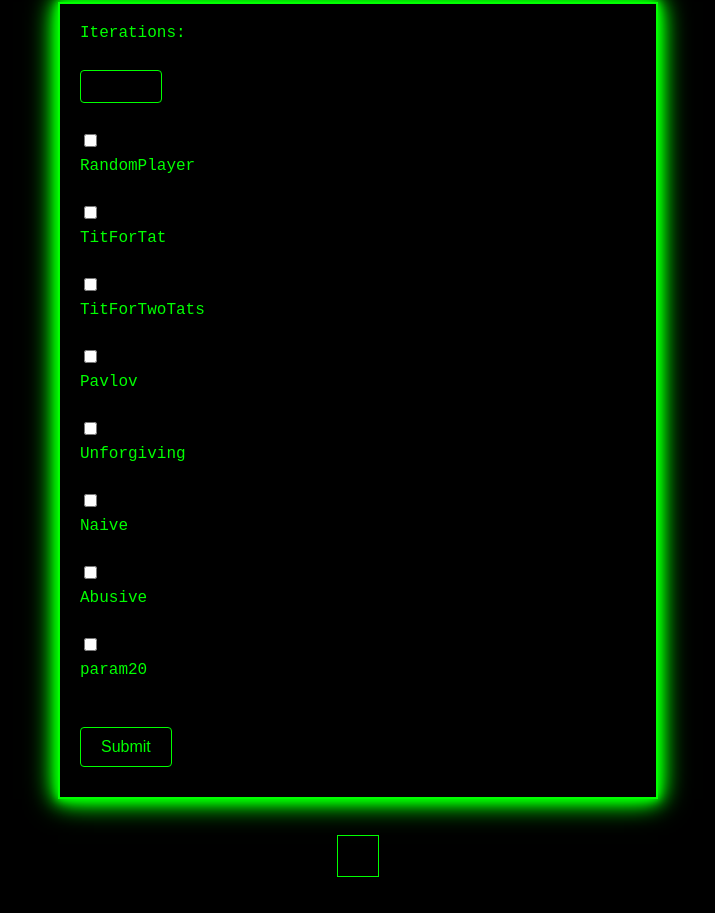
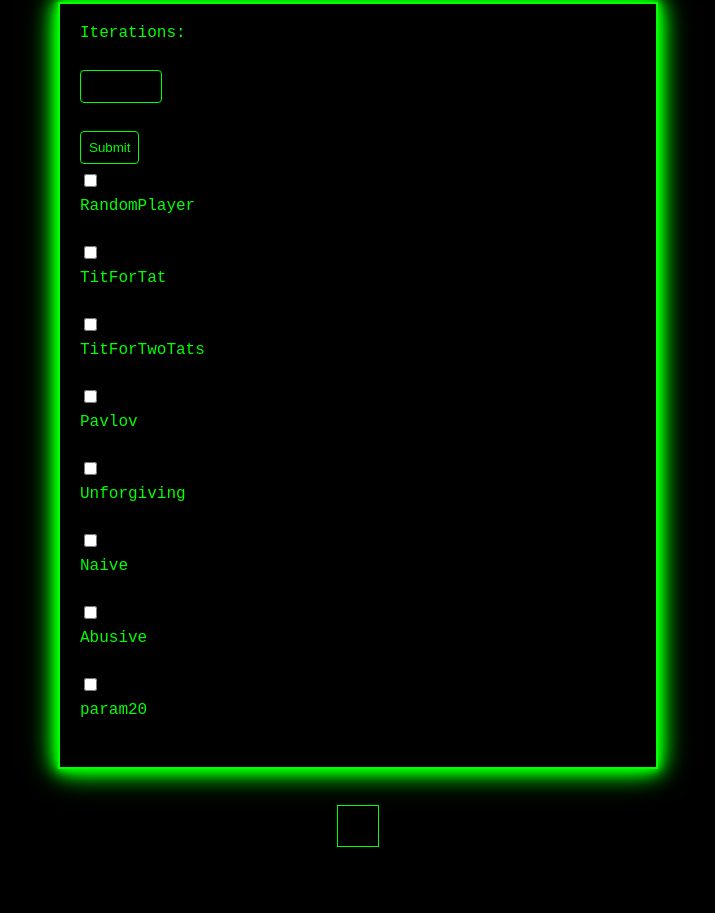
Before and after one commit to Humancannonball/PersonalSite, a website: page web/public/prisoner.html in a window 1280 px wide. Shown: the part 576-1489 px from the top of the page, without its empty margins (282-997 px from the left). After the commit the page ends 1459 px from the top, so only its background shows below. Drawn offline with Linux system fonts and the light colour scheme.

Commit message:
Remove submit button styling and refactor checkbox insertion in prisoner simulation form

```diff
--- a/web/public/css/prisoner.css
+++ b/web/public/css/prisoner.css
@@ -88,10 +88,3 @@ body {
     overflow-wrap: break-word;
     white-space: pre-wrap;
   }
-
-  #submitBtn {
-    margin-top: 20px;
-    padding: 10px 20px;
-    font-size: 1em;
-    cursor: pointer;
-  }
--- a/web/public/js/prisoner.js
+++ b/web/public/js/prisoner.js
@@ -9,10 +9,6 @@ const params = [
   { name: 'Abusive', description: 'This player always defects.' },
   { name: 'param20', description: 'This is a custom player.' }
 ];
-const form = document.getElementById('paramForm');
-const submitBtn = document.getElementById('submitBtn');
-
-// Generate the checkboxes and insert them before the submit button
 params.forEach(param => {
   const checkbox = document.createElement('input');
   checkbox.type = 'checkbox';
@@ -25,9 +21,9 @@ params.forEach(param => {
   label.title = param.description; // Add the tooltip text
   label.appendChild(document.createTextNode(param.name));
 
-  form.insertBefore(checkbox, submitBtn);
-  form.insertBefore(label, submitBtn);
-  form.insertBefore(document.createElement('br'), submitBtn);
+  document.getElementById('paramForm').appendChild(checkbox);
+  document.getElementById('paramForm').appendChild(label);
+  document.getElementById('paramForm').appendChild(document.createElement('br'));
 });
 // Function to sort the table
 function sortTable(table, columnIndex, isAlphabetical) {
--- a/web/public/prisoner.html
+++ b/web/public/prisoner.html
@@ -17,7 +17,7 @@
   <label for="iterations">Iterations:</label><br>
   <input type="number" id="iterations" name="iterations" min="1" max ="1000" required><br>
   <!-- Checkboxes will be generated by script.js -->
-  <input type="submit" id="submitBtn" value="Submit">
+  <input type="submit" value="Submit">
 </form>
 
 <p id="output"></p>
```
